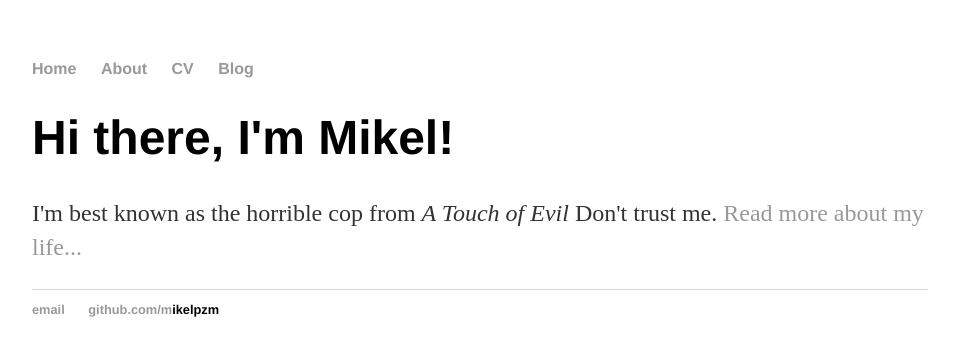
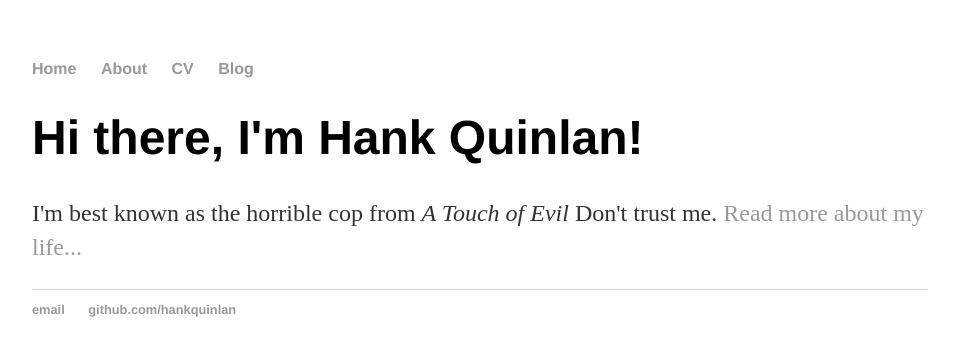
Before and after one commit to mikelpzm/mikelpzm.github.io, a Jekyll site: the page built from index.html, in a window 1280 px wide. Shown: the top 356 px of the page, without its empty margins (160-1115 px from the left). Built offline with Jekyll 4.4.1, drawn with Linux system fonts in a browser that asks for light colours.

Commit message:
Update index.html

```diff
--- a/index.html
+++ b/index.html
@@ -1,28 +1,8 @@
-
-
-
-		<title>Blog</title>
-		<!-- link to main stylesheet -->
-		<link rel="stylesheet" type="text/css" href="/css/main.css">
-
-
-		<nav>
-    		<ul>
-        		<li><a href="/">Home</a></li>
-	        	<li><a href="/about">About</a></li>
-        		<li><a href="/cv">CV</a></li>
-        		<li><a href="/blog">Blog</a></li>
-    		</ul>
-		</nav>
-		<div class="container">
-    		<div class="blurb">
-        		<h1>Hi there, I'm Mikel!</h1>
-				<p>I'm best known as the horrible cop from <em>A Touch of Evil</em> Don't trust me. <a href="/about">Read more about my life...</a></p>
-    		</div><!-- /.blurb -->
-		</div><!-- /.container -->
-		<footer>
-    		<ul>
-        		<li><a href="mailto:hankquinlanhub@gmail.com">email</a></li>
-        		<li><a href="https://github.com/hankquinlan">github.com/m</a>ikelpzm</li>
-			</ul>
-		</footer>
+---
+layout: default
+title: Hank Quinlan, Horrible Cop
+---
+<div class="blurb">
+	<h1>Hi there, I'm Hank Quinlan!</h1>
+	<p>I'm best known as the horrible cop from <em>A Touch of Evil</em> Don't trust me. <a href="/about">Read more about my life...</a></p>
+</div><!-- /.blurb -->
```
